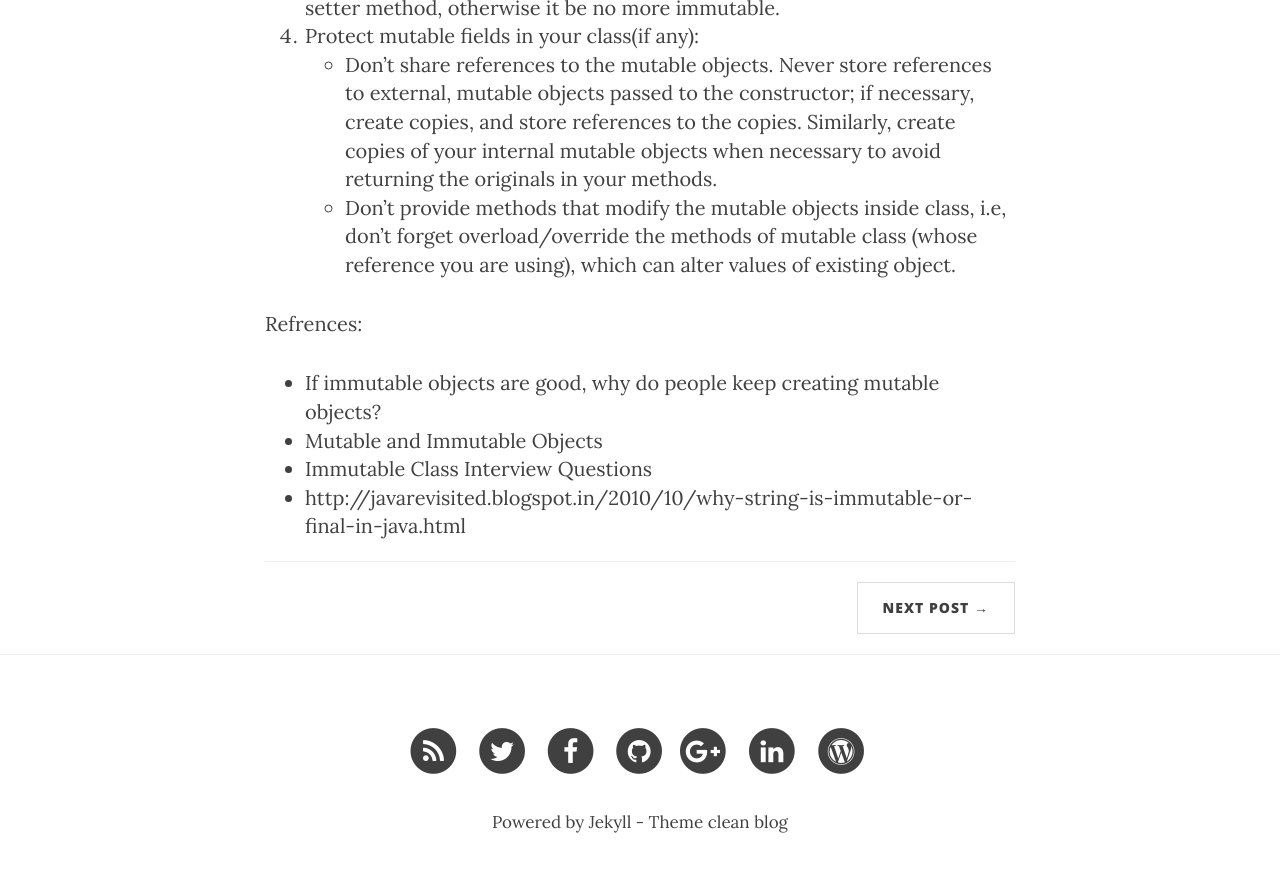
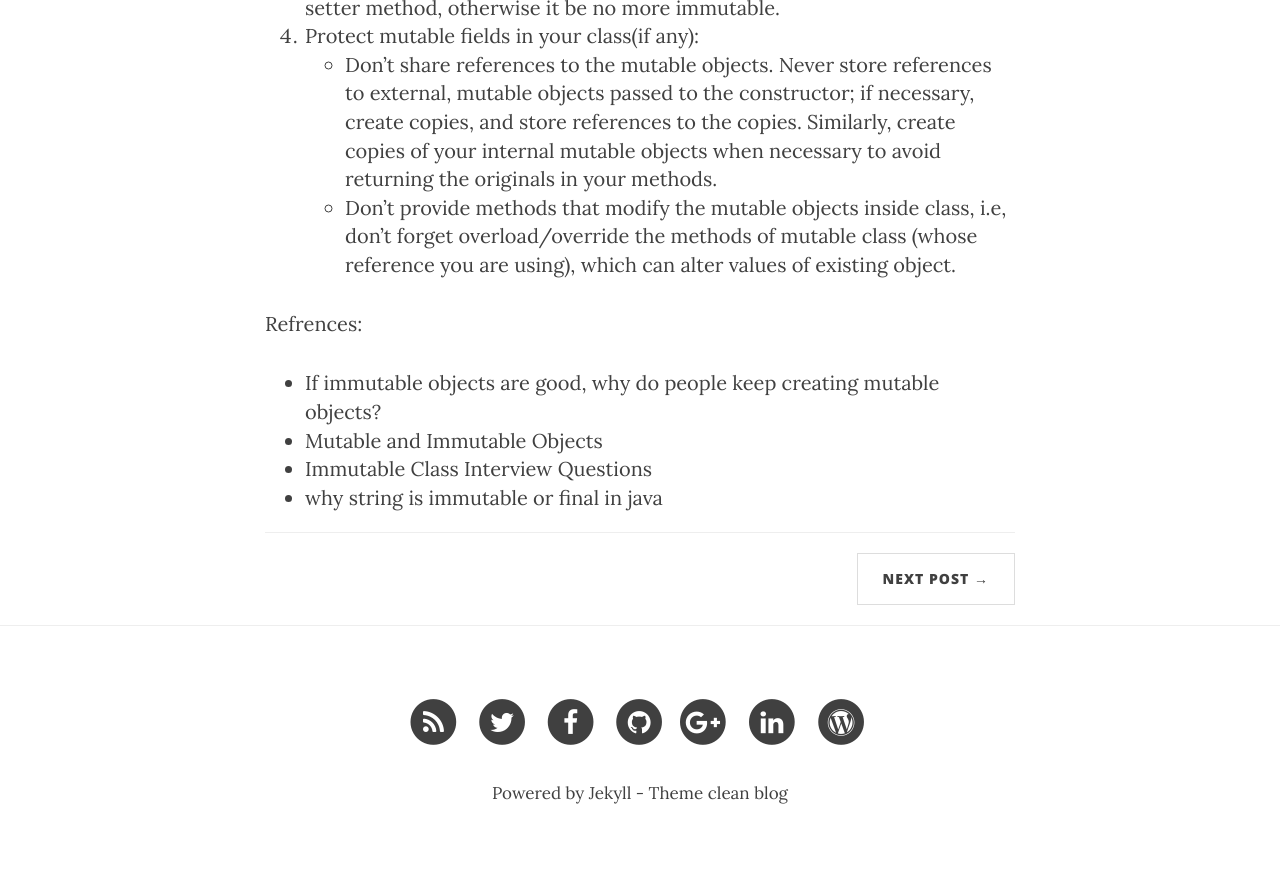
Before and after one commit to exploreshaifali/exploreshaifali.github.io, a Jekyll site: the page built from _posts/2013-10-05-Mutable-Immutable-Objects-Classes.md, in a window 1280 px wide and 900 px high, scrolled down 1721 px. Shown: the top 872 px of the window. Built offline with Jekyll 4.4.1, drawn with Linux system fonts in a browser that asks for light colours; nearby versions of some CDN libraries; some of the changed lines change nothing that is shown.

Commit message:
last reference changed

```diff
--- a/_posts/2013-10-05-Mutable-Immutable-Objects-Classes.md
+++ b/_posts/2013-10-05-Mutable-Immutable-Objects-Classes.md
@@ -39,7 +39,7 @@ Refrences:
 * [If immutable objects are good, why do people keep creating mutable objects?][1]
 * [Mutable and Immutable Objects][2]
 * [Immutable Class Interview Questions][3]
-* [http://javarevisited.blogspot.in/2010/10/why-string-is-immutable-or-final-in-java.html][4]
+* [why string is immutable or final in java][4]
 
 [1]: https://softwareengineering.stackexchange.com/questions/151733/if-immutable-objects-are-good-why-do-people-keep-creating-mutable-objects
 [2]: http://www.javaranch.com/journal/2003/04/immutable.htm
```
